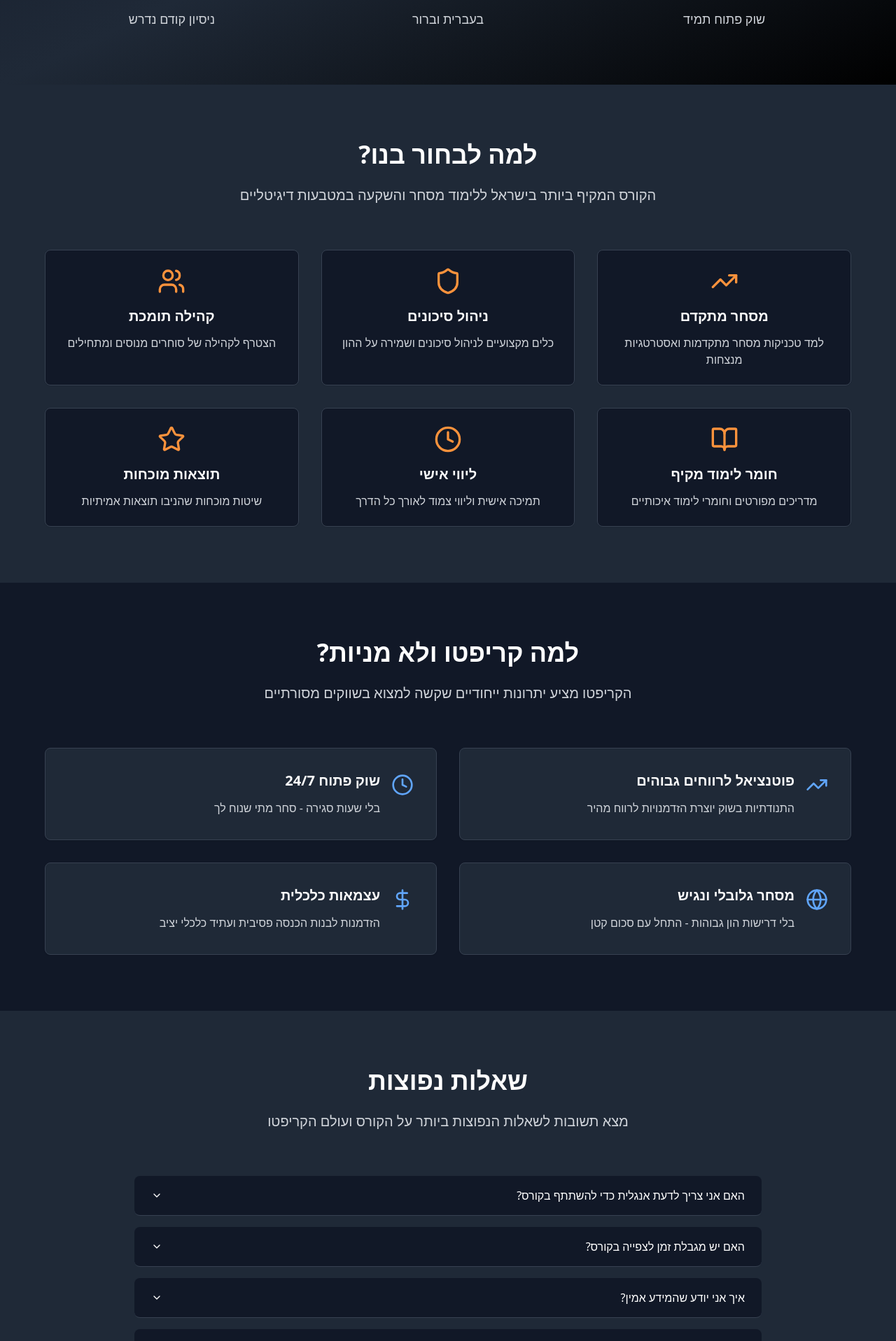
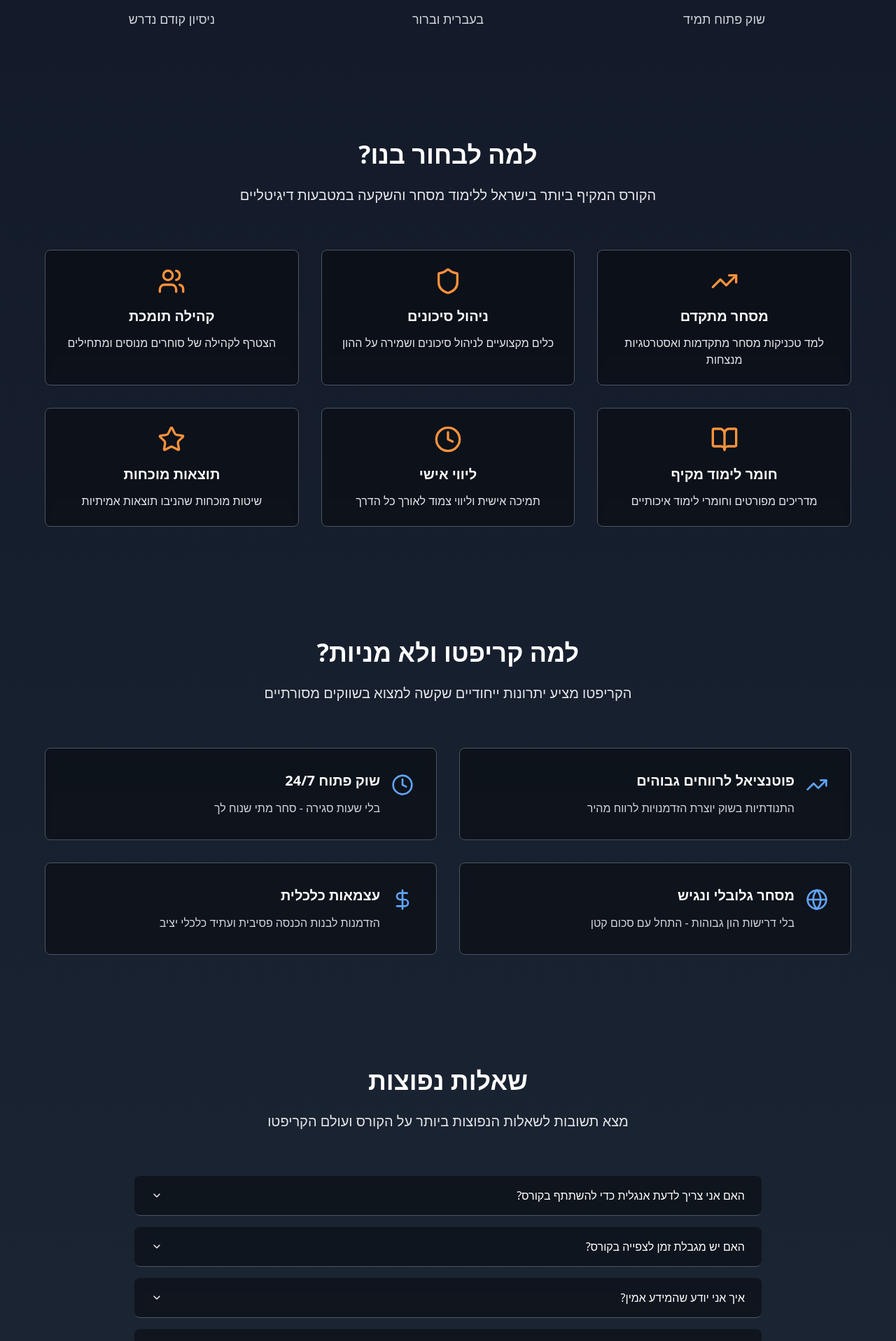
Before and after one commit to Yuvalheiman1/crypto-website-revamp-wizard, a React (Vite) app: page / in a window 1280 px wide. Shown: the part 483-2400 px from the top of the page at 70% size. Built offline with nearby package versions, Linux system fonts and the light colour scheme.

Commit message:
Refactor: Implement gradient background
Implement a top-to-bottom black to orange gradient background across the entire website.

```diff
--- a/src/components/Community.tsx
+++ b/src/components/Community.tsx
@@ -1,20 +1,19 @@
-
 import { Card, CardContent } from "@/components/ui/card";
 import { Users, MessageCircle, TrendingUp, Heart } from "lucide-react";
 
 const Community = () => {
   return (
-    <section className="py-20 px-4 bg-gray-800">
+    <section className="py-20 px-4 bg-transparent">
       <div className="max-w-6xl mx-auto">
         <div className="text-center mb-16">
           <h2 className="text-4xl font-bold text-white mb-6">אתם אף פעם לא לבד!</h2>
-          <p className="text-xl text-gray-300 max-w-3xl mx-auto">
+          <p className="text-xl text-gray-200 max-w-3xl mx-auto">
             בקורס של קריפטומאט אתם מצטרפים לקהילה תומכת ומקצועית
           </p>
         </div>
 
         <div className="grid grid-cols-1 md:grid-cols-2 gap-8 mb-12">
-          <Card className="bg-gray-900 border-gray-700">
+          <Card className="bg-black/40 backdrop-blur-sm border-gray-600">
             <CardContent className="p-8">
               <div className="flex items-center gap-4 mb-6">
                 <Users className="text-blue-400" size={32} />
@@ -27,7 +26,7 @@ const Community = () => {
             </CardContent>
           </Card>
 
-          <Card className="bg-gray-900 border-gray-700">
+          <Card className="bg-black/40 backdrop-blur-sm border-gray-600">
             <CardContent className="p-8">
               <div className="flex items-center gap-4 mb-6">
                 <MessageCircle className="text-green-400" size={32} />
@@ -42,7 +41,7 @@ const Community = () => {
         </div>
 
         <div className="text-center">
-          <div className="bg-gradient-to-r from-blue-600 to-purple-600 rounded-lg p-8 mb-8">
+          <div className="bg-gradient-to-r from-orange-600 to-red-600 rounded-lg p-8 mb-8">
             <Heart className="mx-auto mb-4 text-white" size={48} />
             <h3 className="text-2xl font-bold text-white mb-4">הצלחה היא תהליך</h3>
             <p className="text-white text-lg">ואנחנו מלווים אתכם בכל שלב בדרך</p>
--- a/src/components/CourseCurriculum.tsx
+++ b/src/components/CourseCurriculum.tsx
@@ -1,4 +1,3 @@
-
 import { Card, CardContent } from "@/components/ui/card";
 import { CheckCircle, BookOpen, TrendingUp, Shield, Users, Target } from "lucide-react";
 
@@ -32,18 +31,18 @@ const CourseCurriculum = () => {
   ];
 
   return (
-    <section className="py-20 px-4 bg-gray-900">
+    <section className="py-20 px-4 bg-transparent">
       <div className="max-w-6xl mx-auto">
         <div className="text-center mb-16">
           <h2 className="text-4xl font-bold text-white mb-6">תוכן הקורס</h2>
-          <p className="text-xl text-gray-300 max-w-3xl mx-auto">
+          <p className="text-xl text-gray-200 max-w-3xl mx-auto">
             מדריך מקיף וממוקד שילווה אותך משלב המתחיל ועד לרמה המקצועית
           </p>
         </div>
 
         <div className="grid grid-cols-1 md:grid-cols-2 lg:grid-cols-3 gap-8 mb-12">
           {modules.map((module, index) => (
-            <Card key={index} className="bg-gray-800 border-gray-700 hover:border-green-500 transition-all duration-300">
+            <Card key={index} className="bg-black/40 backdrop-blur-sm border-gray-600 hover:border-orange-400 transition-all duration-300">
               <CardContent className="p-6">
                 <div className="flex items-center gap-3 mb-4">
                   <module.icon className="text-green-400" size={24} />
@@ -55,7 +54,7 @@ const CourseCurriculum = () => {
           ))}
         </div>
 
-        <div className="bg-gray-800 rounded-lg p-8 border border-gray-700">
+        <div className="bg-black/40 backdrop-blur-sm rounded-lg p-8 border border-gray-600">
           <h3 className="text-2xl font-bold text-white mb-6 text-center">מה תקבל בקורס?</h3>
           <div className="grid grid-cols-1 md:grid-cols-2 gap-4">
             {[
--- a/src/components/FAQ.tsx
+++ b/src/components/FAQ.tsx
@@ -51,22 +51,22 @@ const FAQ = () => {
   ];
 
   return (
-    <section className="py-20 px-4 bg-gray-800">
+    <section className="py-20 px-4 bg-transparent">
       <div className="max-w-4xl mx-auto">
         <div className="text-center mb-16">
           <h2 className="text-4xl font-bold text-white mb-6">שאלות נפוצות</h2>
-          <p className="text-xl text-gray-300">
+          <p className="text-xl text-gray-200">
             מצא תשובות לשאלות הנפוצות ביותר על הקורס ועולם הקריפטו
           </p>
         </div>
 
         <Accordion type="single" collapsible className="space-y-4">
           {faqs.map((faq, index) => (
-            <AccordionItem key={index} value={`item-${index}`} className="bg-gray-900 border-gray-700 rounded-lg">
+            <AccordionItem key={index} value={`item-${index}`} className="bg-black/40 backdrop-blur-sm border-gray-600 rounded-lg">
               <AccordionTrigger className="text-white hover:text-orange-400 px-6 py-4 text-right">
                 {faq.question}
               </AccordionTrigger>
-              <AccordionContent className="text-gray-300 px-6 pb-4">
+              <AccordionContent className="text-gray-200 px-6 pb-4">
                 {faq.answer}
               </AccordionContent>
             </AccordionItem>
--- a/src/components/Hero.tsx
+++ b/src/components/Hero.tsx
@@ -1,10 +1,9 @@
-
 import { Button } from "@/components/ui/button";
 import { ArrowLeft, TrendingUp } from "lucide-react";
 
 const Hero = () => {
   return (
-    <section className="bg-gradient-to-br from-gray-900 via-gray-800 to-black text-white py-20 px-4">
+    <section className="bg-transparent text-white py-20 px-4">
       <div className="max-w-6xl mx-auto text-center">
         <div className="mb-8">
           <TrendingUp className="mx-auto mb-6 text-orange-400" size={60} />
--- a/src/components/Instructors.tsx
+++ b/src/components/Instructors.tsx
@@ -1,19 +1,18 @@
-
 import { Card, CardContent } from "@/components/ui/card";
 
 const Instructors = () => {
   return (
-    <section className="py-20 px-4 bg-gray-800">
+    <section className="py-20 px-4 bg-transparent">
       <div className="max-w-6xl mx-auto">
         <div className="text-center mb-16">
           <h2 className="text-4xl font-bold text-white mb-6">הכירו את המדריכים</h2>
-          <p className="text-xl text-gray-300 max-w-3xl mx-auto">
+          <p className="text-xl text-gray-200 max-w-3xl mx-auto">
             מומחים מנוסים שילוו אתכם בכל שלב בדרך להצלחה בעולם הקריפטו
           </p>
         </div>
 
         <div className="grid grid-cols-1 md:grid-cols-2 gap-12">
-          <Card className="bg-gray-900 border-gray-700 text-white">
+          <Card className="bg-black/40 backdrop-blur-sm border-gray-600 text-white">
             <CardContent className="p-8">
               <div className="flex flex-col items-center text-center">
                 <div className="w-32 h-32 rounded-full overflow-hidden mb-6 border-4 border-orange-500">
@@ -38,7 +37,7 @@ const Instructors = () => {
             </CardContent>
           </Card>
 
-          <Card className="bg-gray-900 border-gray-700 text-white">
+          <Card className="bg-black/40 backdrop-blur-sm border-gray-600 text-white">
             <CardContent className="p-8">
               <div className="flex flex-col items-center text-center">
                 <div className="w-32 h-32 rounded-full overflow-hidden mb-6 border-4 border-blue-500">
--- a/src/components/ValueProposition.tsx
+++ b/src/components/ValueProposition.tsx
@@ -37,22 +37,22 @@ const ValueProposition = () => {
   ];
 
   return (
-    <section className="py-20 px-4 bg-gray-800">
+    <section className="py-20 px-4 bg-transparent">
       <div className="max-w-6xl mx-auto">
         <div className="text-center mb-16">
           <h2 className="text-4xl font-bold text-white mb-6">למה לבחור בנו?</h2>
-          <p className="text-xl text-gray-300 max-w-3xl mx-auto">
+          <p className="text-xl text-gray-200 max-w-3xl mx-auto">
             הקורס המקיף ביותר בישראל ללימוד מסחר והשקעה במטבעות דיגיטליים
           </p>
         </div>
 
         <div className="grid grid-cols-1 md:grid-cols-2 lg:grid-cols-3 gap-8">
           {benefits.map((benefit, index) => (
-            <Card key={index} className="bg-gray-900 border-gray-700 hover:border-orange-500 transition-all duration-300">
+            <Card key={index} className="bg-black/40 backdrop-blur-sm border-gray-600 hover:border-orange-400 transition-all duration-300">
               <CardContent className="p-6 text-center">
                 <benefit.icon className="mx-auto mb-4 text-orange-400" size={40} />
                 <h3 className="text-xl font-semibold text-white mb-3">{benefit.title}</h3>
-                <p className="text-gray-300">{benefit.description}</p>
+                <p className="text-gray-200">{benefit.description}</p>
               </CardContent>
             </Card>
           ))}
--- a/src/components/WhyCrypto.tsx
+++ b/src/components/WhyCrypto.tsx
@@ -1,4 +1,3 @@
-
 import { Card, CardContent } from "@/components/ui/card";
 import { TrendingUp, Clock, Globe, DollarSign } from "lucide-react";
 
@@ -27,18 +26,18 @@ const WhyCrypto = () => {
   ];
 
   return (
-    <section className="py-20 px-4 bg-gray-900">
+    <section className="py-20 px-4 bg-transparent">
       <div className="max-w-6xl mx-auto">
         <div className="text-center mb-16">
           <h2 className="text-4xl font-bold text-white mb-6">למה קריפטו ולא מניות?</h2>
-          <p className="text-xl text-gray-300 max-w-3xl mx-auto">
+          <p className="text-xl text-gray-200 max-w-3xl mx-auto">
             הקריפטו מציע יתרונות ייחודיים שקשה למצוא בשווקים מסורתיים
           </p>
         </div>
 
         <div className="grid grid-cols-1 md:grid-cols-2 gap-8">
           {reasons.map((reason, index) => (
-            <Card key={index} className="bg-gray-800 border-gray-700 hover:border-blue-500 transition-all duration-300">
+            <Card key={index} className="bg-black/40 backdrop-blur-sm border-gray-600 hover:border-orange-400 transition-all duration-300">
               <CardContent className="p-8">
                 <div className="flex items-start gap-4">
                   <reason.icon className="text-blue-400 mt-1" size={32} />
--- a/src/pages/Index.tsx
+++ b/src/pages/Index.tsx
@@ -1,4 +1,3 @@
-
 import Hero from "@/components/Hero";
 import ValueProposition from "@/components/ValueProposition";
 import WhyCrypto from "@/components/WhyCrypto";
@@ -12,7 +11,7 @@ import MobileNavigation from "@/components/MobileNavigation";
 
 const Index = () => {
   return (
-    <div className="min-h-screen bg-gradient-to-br from-gray-900 via-gray-800 to-black pb-20 md:pb-0" dir="rtl">
+    <div className="min-h-screen bg-gradient-to-b from-gray-900 via-gray-800 via-gray-700 to-orange-800 pb-20 md:pb-0" dir="rtl">
       <div id="hero">
         <Hero />
       </div>
```
